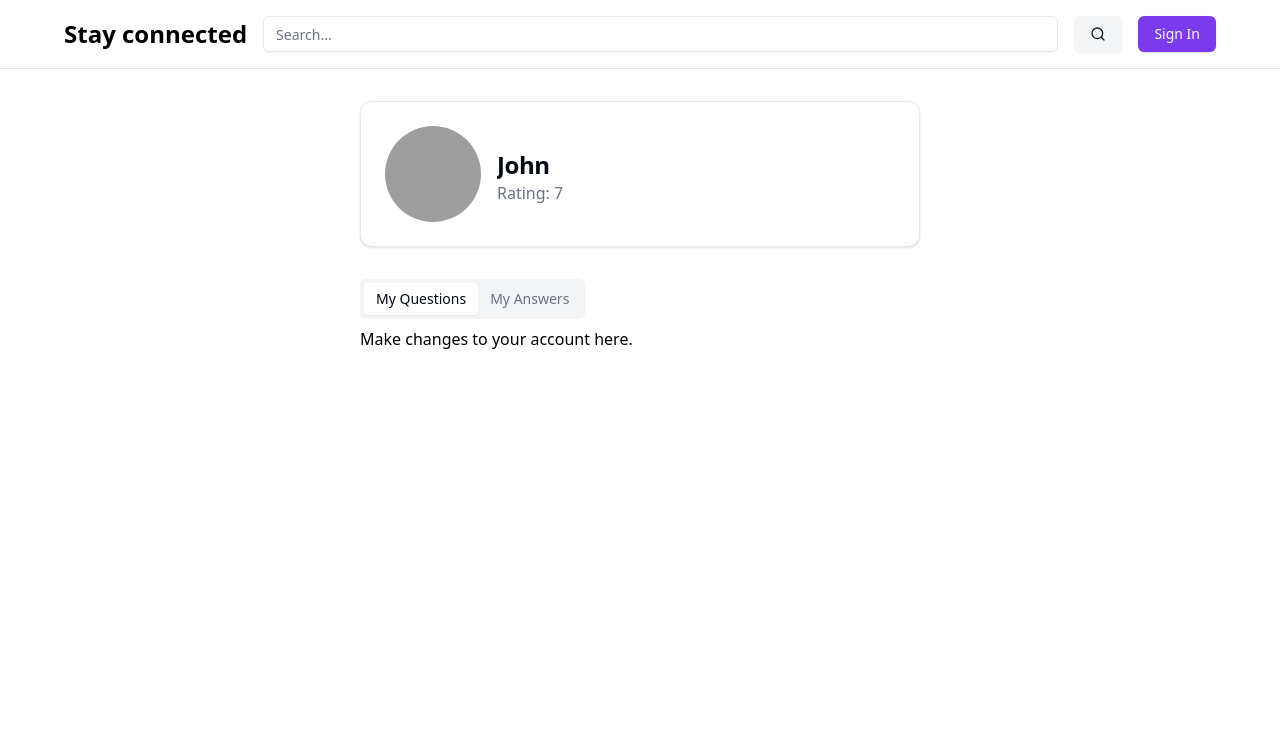
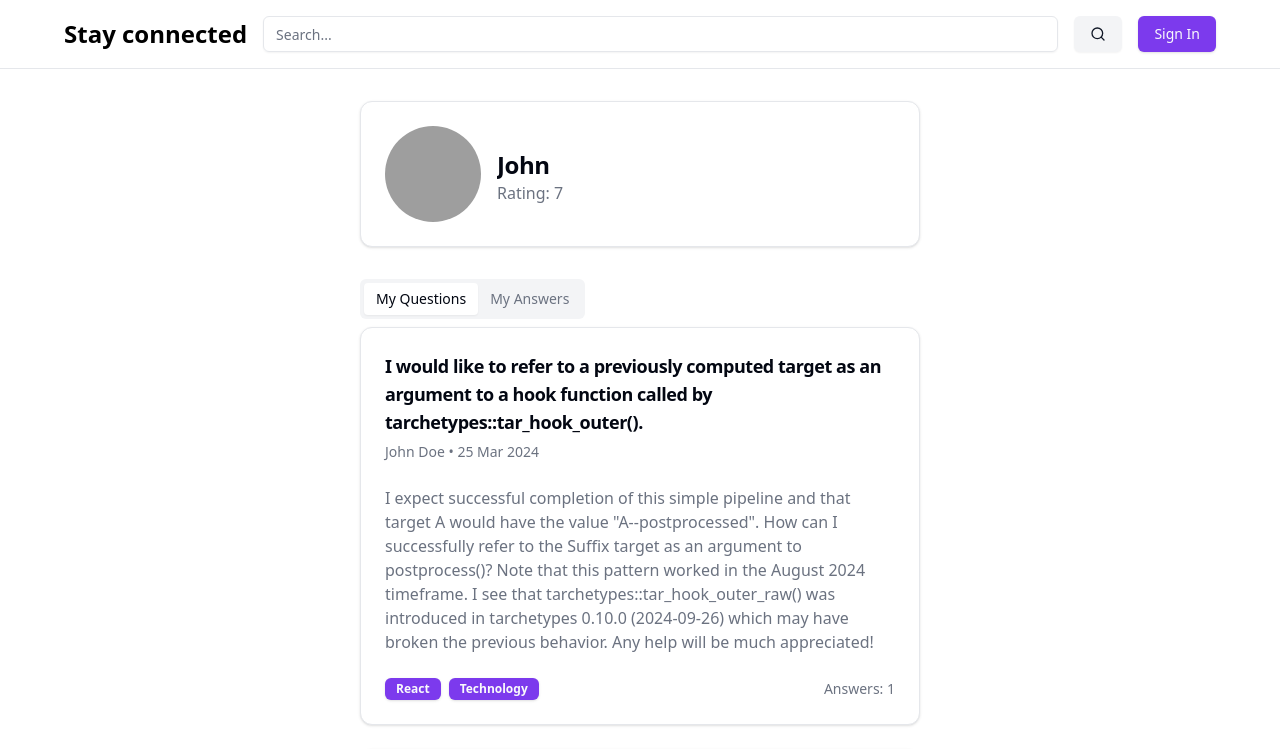
Before and after one commit to tsamkharadze/stayconnected, a React (Vite) app: page /profile in a window 1280 px wide. Shown: the top 749 px of the page. Built offline with nearby package versions, Linux system fonts and the light colour scheme; grey boxes are pictures that could not be loaded.

Commit message:
add user type, user tabs content

```diff
--- a/src/pages/user-profile/components/user-question-cards.tsx
+++ b/src/pages/user-profile/components/user-question-cards.tsx
@@ -0,0 +1,49 @@
+import {
+  Card,
+  CardContent,
+  CardDescription,
+  CardFooter,
+  CardHeader,
+  CardTitle,
+} from '@/components/ui/card';
+import { User } from './user';
+import { PropsWithChildren } from 'react';
+import { Badge } from '@/components/ui/badge';
+import { Link } from 'react-router';
+
+interface UserInfoProps {
+  user: User;
+}
+const UserQuestionCards: React.FC<PropsWithChildren<UserInfoProps>> = ({
+  user,
+}) => {
+  return (
+    <div className="flex flex-col gap-6">
+      {user.questions.map((question) => {
+        return (
+        <Link to="" key={question.id}>
+          <Card>
+            <CardHeader>
+              <CardTitle className='text-lg'>{question.title}</CardTitle>
+              <CardDescription>{question.author} • {question.date}</CardDescription>
+            </CardHeader>
+            <CardContent>
+              <p className="text-md text-muted-foreground">{question.description}</p>
+            </CardContent>
+            <CardFooter className='flex justify-between'>
+              <div className='flex gap-2'>
+                {question.tags.map((tag) => {
+                  return <Badge className='cursor-pointer' key={tag}>{tag}</Badge>
+                })}
+              </div>
+             <p className="text-sm text-muted-foreground">Answers: {question.answers.length}</p>
+            </CardFooter>
+          </Card>
+          </Link>
+
+        );
+      })}
+    </div>
+  );
+};
+export default UserQuestionCards;
--- a/src/pages/user-profile/components/user-tabs.tsx
+++ b/src/pages/user-profile/components/user-tabs.tsx
@@ -1,14 +1,20 @@
 import { Tabs, TabsContent, TabsList, TabsTrigger } from '@/components/ui/tabs';
-const UserTabs: React.FC = () => {
+import UserQuestionCards from './user-question-cards';
+import { User } from './user';
+import { PropsWithChildren } from 'react';
+interface UserInfoProps {
+  user: User;
+}
+const UserTabs: React.FC<PropsWithChildren<UserInfoProps>> = ({user}) => {
   return (
     <div>
-      <Tabs defaultValue='questions' className='w-[400px]'>
+      <Tabs defaultValue='questions' className='w-full'>
         <TabsList>
           <TabsTrigger value='questions'>My Questions</TabsTrigger>
           <TabsTrigger value='answers'>My Answers</TabsTrigger>
         </TabsList>
         <TabsContent value='questions'>
-          Make changes to your account here.
+         <UserQuestionCards user={user}/>
         </TabsContent>
         <TabsContent value='answers'>Change your password here.</TabsContent>
       </Tabs>
--- a/src/pages/user-profile/views/user-profile-page.tsx
+++ b/src/pages/user-profile/views/user-profile-page.tsx
@@ -8,13 +8,44 @@ const user = {
   name: 'John',
   email: 'John@mail.com',
   rating: 7,
+  questions: [{
+    id: "q1",
+    author: "John Doe",
+    title: "I would like to refer to a previously computed target as an argument to a hook function called by tarchetypes::tar_hook_outer(). ",
+    description: `I expect successful completion of this simple pipeline and that target A would have the value "A--postprocessed". How can I successfully refer to the Suffix target as an argument to postprocess()? Note that this pattern worked in the August 2024 timeframe. I see that tarchetypes::tar_hook_outer_raw() was introduced in tarchetypes 0.10.0 (2024-09-26) which may have broken the previous behavior. Any help will be much appreciated!`,
+    tags: ["React", "Technology"],
+    date: "25 Mar 2024",
+    answers: [{
+      id: "a1",
+      questionId: "q1",
+      description: "answer desc",
+      author: "Jane Doe",
+      isCorrect: false,
+      date: "26 Mar 2024"
+    }]
+  },{
+    id: "q2",
+    author: "John Doe",
+    title: "I would like to refer to a previously computed target as an argument to a hook function called by tarchetypes",
+    description: `I expect successful completion of this simple pipeline and that target A would have the value "A--postprocessed". How can I successfully refer to the Suffix target as an argument to postprocess()? Note that this pattern worked in the August 2024 timeframe. I see that tarchetypes::tar_hook_outer_raw() was introduced in tarchetypes 0.10.0 (2024-09-26) which may have broken the previous behavior. Any help will be much appreciated!`,
+    tags: ["React", "Technology"],
+    date: "25 Mar 2024",
+    answers: [{
+      id: "a2",
+      questionId: "q2",
+      description: "answer desc",
+      author: "Jane Doe",
+      isCorrect: false,
+      date: "26 Mar 2024"
+    }]
+  }]
 };
 const UserProfile = () => {
   return (
     <ScreenMd>
       <div className="flex flex-col gap-8">
       <UserInfo user={user} />
-      <UserTabs />
+      <UserTabs user={user}/>
       </div>
     </ScreenMd>
   );
```
Also changed, not shown: src/pages/user-profile/components/user.ts (+18 -0 lines).
